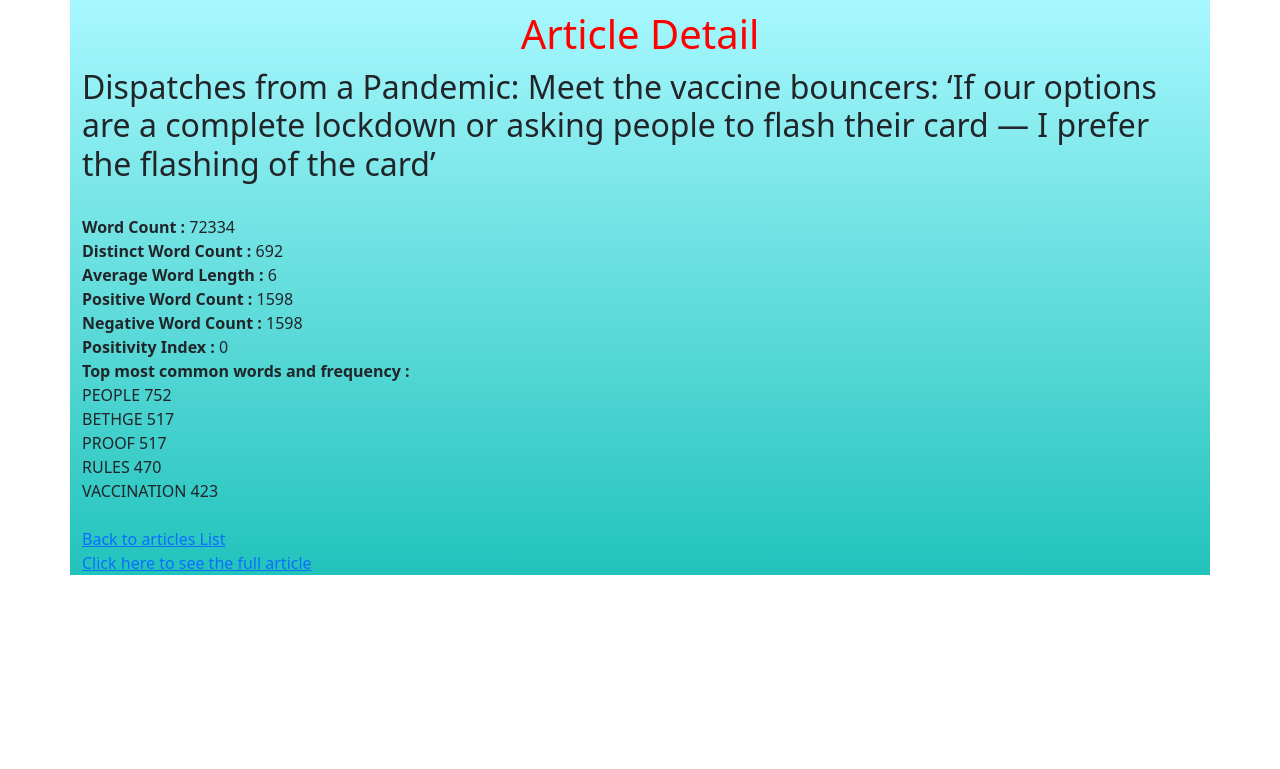
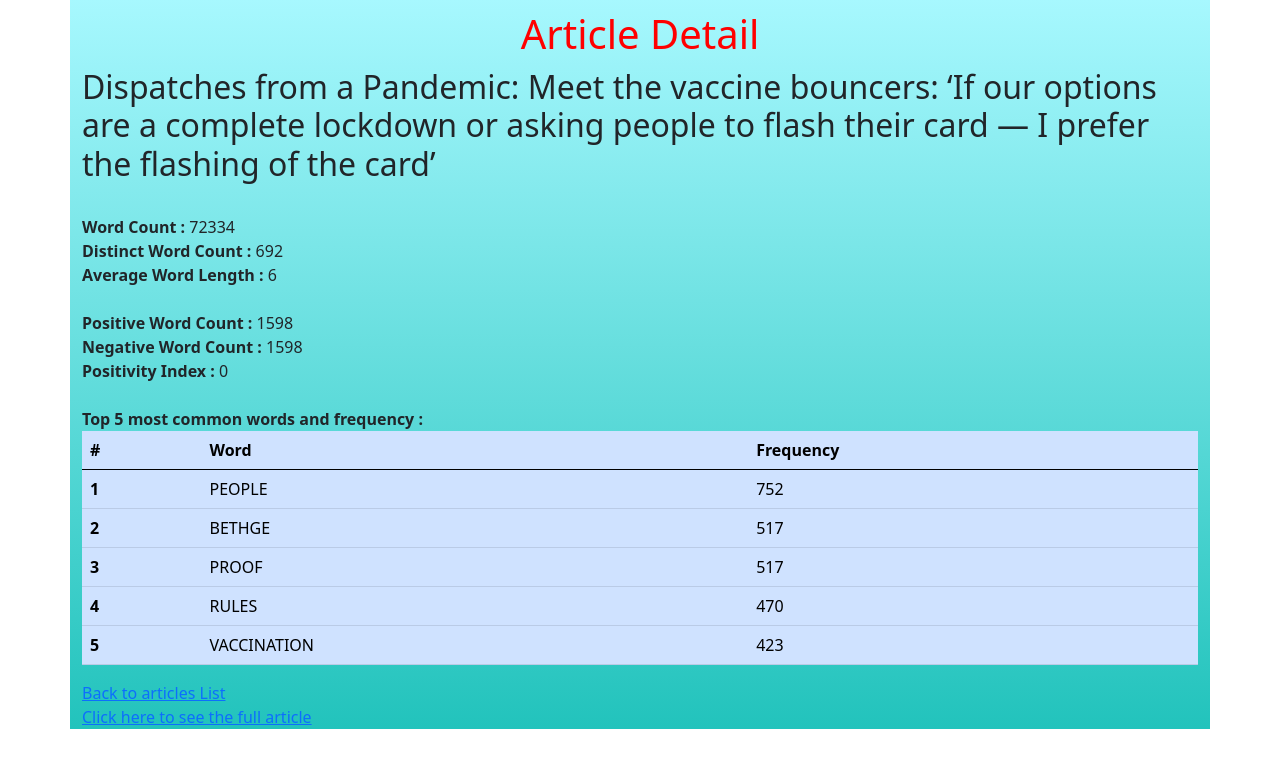
Before and after one commit to fbotero1956/newsanalyzer, a Django app: page /newsanalyzer/654/ in a window 1280 px wide. Shown: the part 56-825 px from the top of the page. Before the commit the page ends 631 px from the top, so only its background shows below. Run offline with Django 3.2, Linux system fonts and the light colour scheme; data comes from the database, SQL or seed files in the repository; both versions use the stored data as it was after the commit; parts of the project's set-up code (start-up, migrations or seed data) failed here and were passed over; some libraries are stand-ins or nearby versions.

```diff
--- a/newsanalyzer/analyzer.py
+++ b/newsanalyzer/analyzer.py
@@ -128,7 +128,7 @@ class TextAnalyzer():
         words = self._words(casesensitive=casesensitive)
 
         for word in words:
-            if len(word) >= minlen and len(word) <= maxlen:
+            if len(word) >= minlen and len(word) <= maxlen and word.isalpha():
                 if word in counts:
                     counts[word] += 1
                 else:
@@ -225,6 +225,9 @@ class TextAnalyzer():
             if desc == 'CNN Top Stories RSS':
                self.set_content_to_tag(tag="div", tag_id="zn-body__paragraph", content_tag='p')
 
+            if desc == 'CNBC Market Insider':
+               self.set_MWcontent_to_tag(tag="div", tag_id="ArticleBody-articleBody", content_tag='p')
+
             if desc == 'MarketWatch Top Stories RSS':
                self.set_MWcontent_to_tag(tag="div", tag_id="js-article-body", content_tag='p')
 
--- a/newsanalyzer/views.py
+++ b/newsanalyzer/views.py
@@ -189,7 +189,11 @@ def rsscall(request):
             print ("Title: ", feed.titles[i])
             print ("URL to article: ", feed.urls[i])
             print ("Date published: ", feed.pub_dates[i])
-            abstract = list(itertools.islice(feed.descriptions[i], 0, feed.descriptions[i].find('<')))
+            print (feed.descriptions[i])
+            if desc != 'CNBC Market Insider':
+                abstract = list(itertools.islice(feed.descriptions[i], 0, feed.descriptions[i].find('<')))
+            else:
+                abstract = list(itertools.islice(feed.descriptions[i], 0, len(feed.descriptions[i])))
             listToStr = ''.join([str(elem) for elem in abstract])
             print ("Abstract: ", listToStr)
             # print ("Abstract: ", feed.descriptions[i])
--- a/templates/article_detail.html
+++ b/templates/article_detail.html
@@ -23,6 +23,7 @@
       </span>
       {{ article.avg_word_length }}
       <br>
+      <br>
       <span class="font-weight-bold">
             Positive Word Count :
       </span>
@@ -38,21 +39,47 @@
       </span>
       {{ article.positivity_index }}
       <br>
+      <br>
       <span class="font-weight-bold">
-            Top most common words and frequency :
+            Top 5 most common words and frequency :
       </span>
       <br>
-      {{ article.common_words_1 }} {{ article.common_words_tally_1 }}
-      <br>
-      {{ article.common_words_2 }} {{ article.common_words_tally_2 }}
-      <br>
-      {{ article.common_words_3 }} {{ article.common_words_tally_3 }}
-      <br>
-      {{ article.common_words_4 }} {{ article.common_words_tally_4 }}
-      <br>
-      {{ article.common_words_5 }} {{ article.common_words_tally_5 }}
-      <br>
-      <br>
+      <table class="table table-primary">
+            <thead>
+              <tr>
+                <th scope="col">#</th>
+                <th scope="col">Word</th>
+                <th scope="col">Frequency</th>
+              </tr>
+            </thead>
+            <tbody>
+              <tr>
+                <th scope="row">1</th>
+                <td>{{ article.common_words_1 }}</td>
+                <td>{{ article.common_words_tally_1 }}</td>
+              </tr>
+              <tr>
+                <th scope="row">2</th>
+                <td>{{ article.common_words_2 }}</td>
+                <td>{{ article.common_words_tally_2 }}</td>
+              </tr>
+              <tr>
+                 <th scope="row">3</th>
+                  <td>{{ article.common_words_3 }}</td>
+                  <td>{{ article.common_words_tally_3 }}</td>
+              </tr>
+              <tr>
+                  <th scope="row">4</th>
+                  <td>{{ article.common_words_4 }}</td>
+                  <td>{{ article.common_words_tally_4 }}</td>
+              </tr>
+              <tr>
+                  <th scope="row">5</th>
+                  <td>{{ article.common_words_5 }}</td>
+                  <td>{{ article.common_words_tally_5 }}</td>
+              </tr>
+            </tbody>
+          </table>
       <a href="{% url 'article_list' %}">Back to articles List</a>
       <br>
          <a href="{{ article.link }}" target="_blank">Click here to see the full article</a>
--- a/templates/article_select.html
+++ b/templates/article_select.html
@@ -10,10 +10,10 @@
          <button class="btn btn-large btn-primary" type="button" onclick="getRSS('http://rss.cnn.com/rss/cnn_topstories.rss', 'CNN Top Stories RSS')">CNN Top Stories RSS</button>
          <button class="btn btn-large btn-primary" type="button" onclick="getRSS('http://rss.cnn.com/rss/cnn_allpolitics.rss', 'CNN Top Political Stories RSS')">CNN Top Political Stories RSS</button>
          <button class="btn btn-large btn-primary" type="button" onclick="getRSS('http://feeds.marketwatch.com/marketwatch/topstories/', 'MarketWatch Top Stories RSS')">MarketWatch Top Stories RSS</button>
-         <button class="btn btn-large btn-primary" disabled type="button" onclick="getRSS('http://rss.cnn.com/rss/money_latest.rss')">Placeholder</button>
+         <button class="btn btn-large btn-primary" type="button" onclick="getRSS('https://www.cnbc.com/id/20409666/device/rss/rss.html?x=1', 'CNBC Market Insider')">CNBC Market Insider</button>
          <button class="btn btn-large btn-primary" disabled type="button" onclick="getRSS('http://rss.cnn.com/rss/money_latest.rss')">Placeholder</button>
          <br>
-         <a href="{% url 'article_list' %}">View results in articles list</a>
+         <a id="article_link" disabled href="{% url 'article_list' %}"></a>
       </div>
    </div>
 {% endblock content %}
```
Also changed, not shown: static/js/app.js (+4 -5 lines), db.sqlite3.
